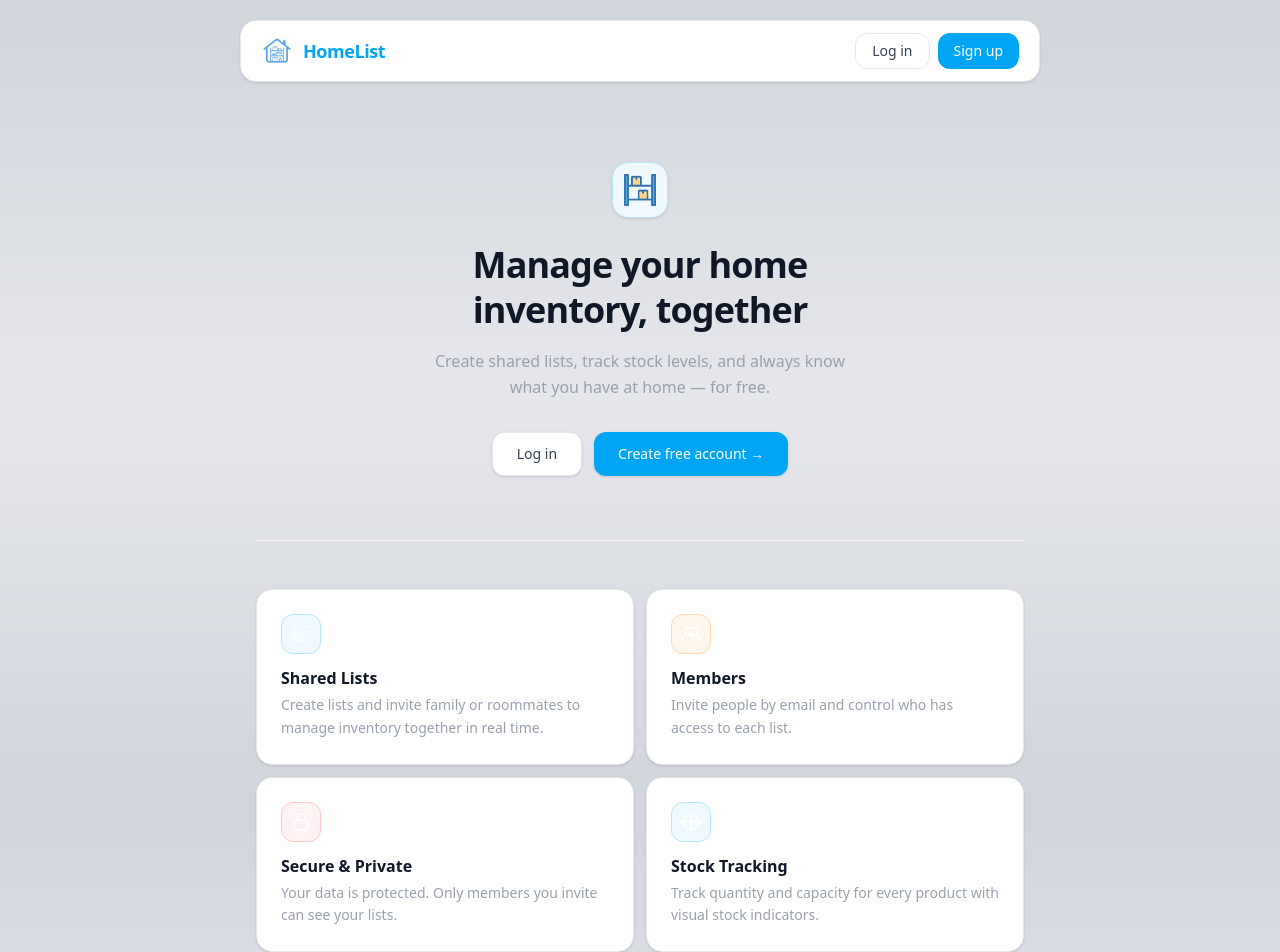
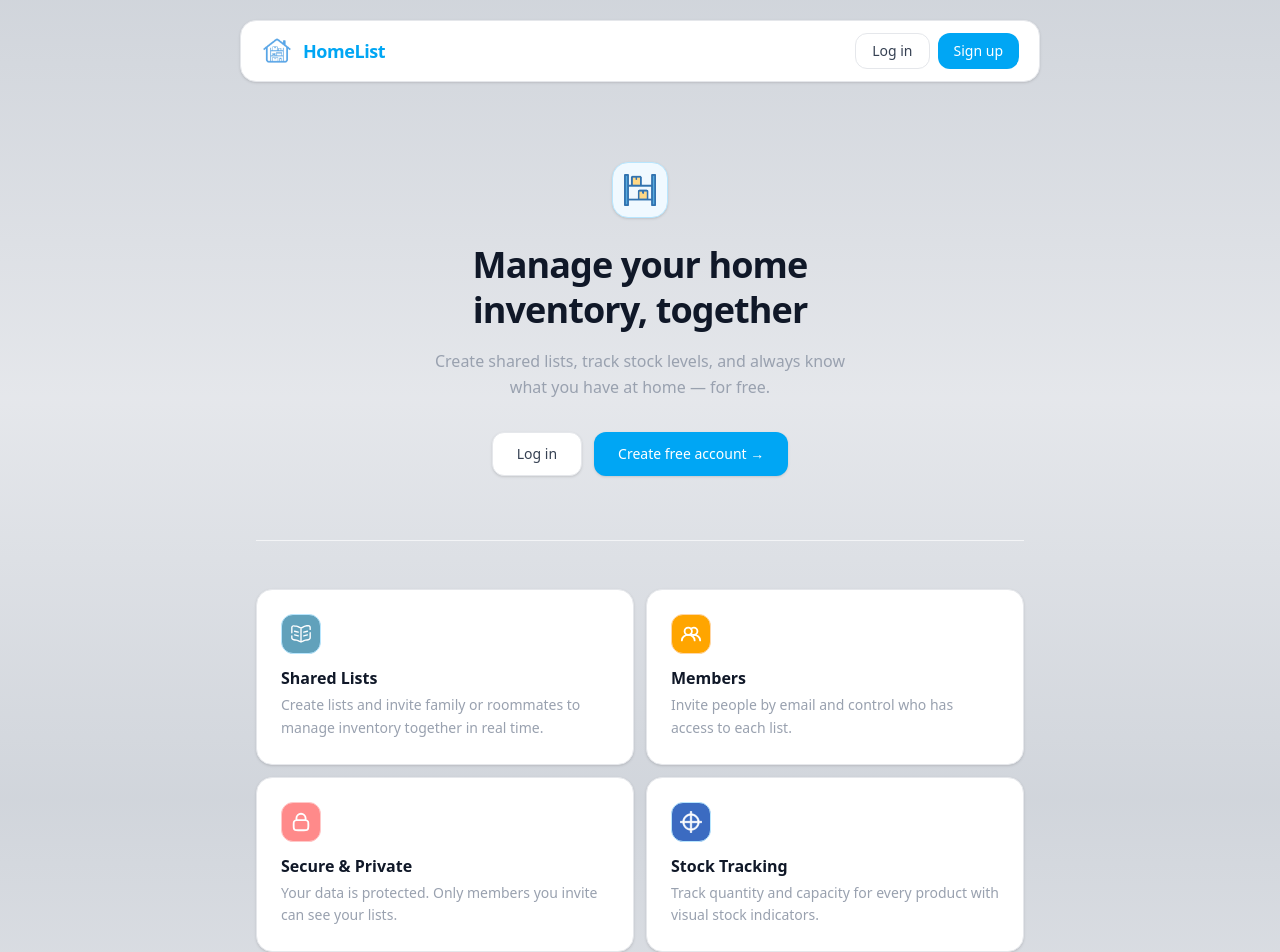
Before and after one commit to WebDevelopingJr/home-list-app, a Next.js app: page / in a window 1280 px wide. Shown: the top 952 px of the page. Built offline with nearby package versions, Linux system fonts and the light colour scheme; no server answers.

Commit message:
last changes

```diff
--- a/src/app/page.tsx
+++ b/src/app/page.tsx
@@ -86,7 +86,7 @@ export default function Home() {
         <div className="w-[90%] max-w-3xl grid grid-cols-1 lg:grid-cols-2 gap-3 pb-20">
 
           <div className="flex flex-col gap-3 p-6 rounded-2xl bg-white border border-gray-200 shadow-sm hover:shadow-md transition-shadow">
-            <div className="w-10 h-10 bg-sky-50 border border-sky-200 rounded-xl flex items-center justify-center">
+            <div className="w-10 h-10 bg-[#61a1bb] border border-sky-200 rounded-xl flex items-center justify-center">
               <Image src={notebook} alt="notebookIcon" width={22} height={22} />
             </div>
             <div>
@@ -96,7 +96,7 @@ export default function Home() {
           </div>
 
           <div className="flex flex-col gap-3 p-6 rounded-2xl bg-white border border-gray-200 shadow-sm hover:shadow-md transition-shadow">
-            <div className="w-10 h-10 bg-orange-50 border border-orange-200 rounded-xl flex items-center justify-center">
+            <div className="w-10 h-10 bg-[orange] border border-orange-200 rounded-xl flex items-center justify-center">
               <Image src={userIcon} alt="userIcon" width={22} height={22} />
             </div>
             <div>
@@ -106,7 +106,7 @@ export default function Home() {
           </div>
 
           <div className="flex flex-col gap-3 p-6 rounded-2xl bg-white border border-gray-200 shadow-sm hover:shadow-md transition-shadow">
-            <div className="w-10 h-10 bg-red-50 border border-red-200 rounded-xl flex items-center justify-center">
+            <div className="w-10 h-10 bg-[#ff8a8a] border border-red-200 rounded-xl flex items-center justify-center">
               <Image src={lockIcon} alt="lockIcon" width={22} height={22} />
             </div>
             <div>
@@ -116,7 +116,7 @@ export default function Home() {
           </div>
 
           <div className="flex flex-col gap-3 p-6 rounded-2xl bg-white border border-gray-200 shadow-sm hover:shadow-md transition-shadow">
-            <div className="w-10 h-10 bg-sky-50 border border-sky-200 rounded-xl flex items-center justify-center">
+            <div className="w-10 h-10 bg-[#3b6bc1] border border-sky-200 rounded-xl flex items-center justify-center">
               <Image src={targetIcon} alt="targetIcon" width={22} height={22} />
             </div>
             <div>
```
